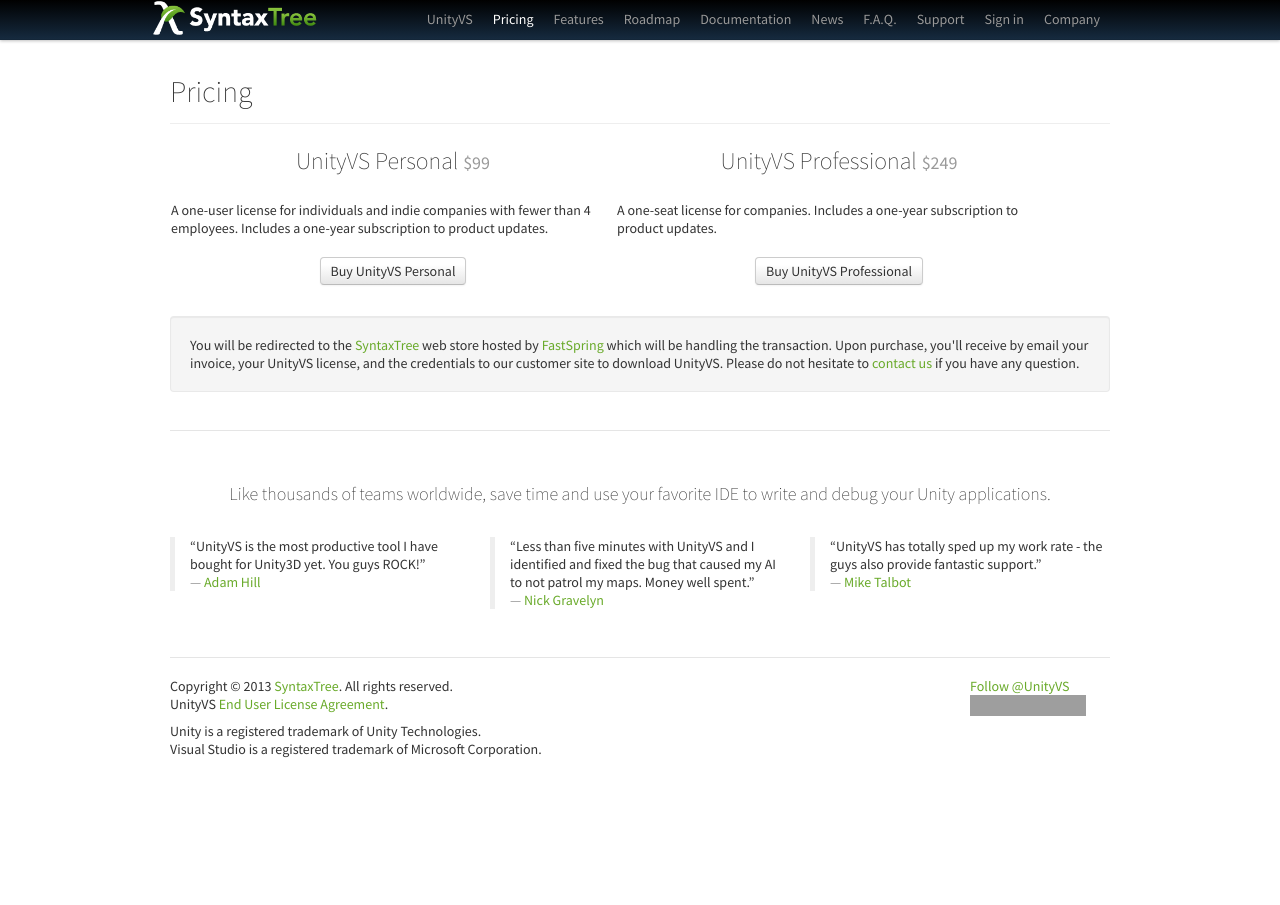
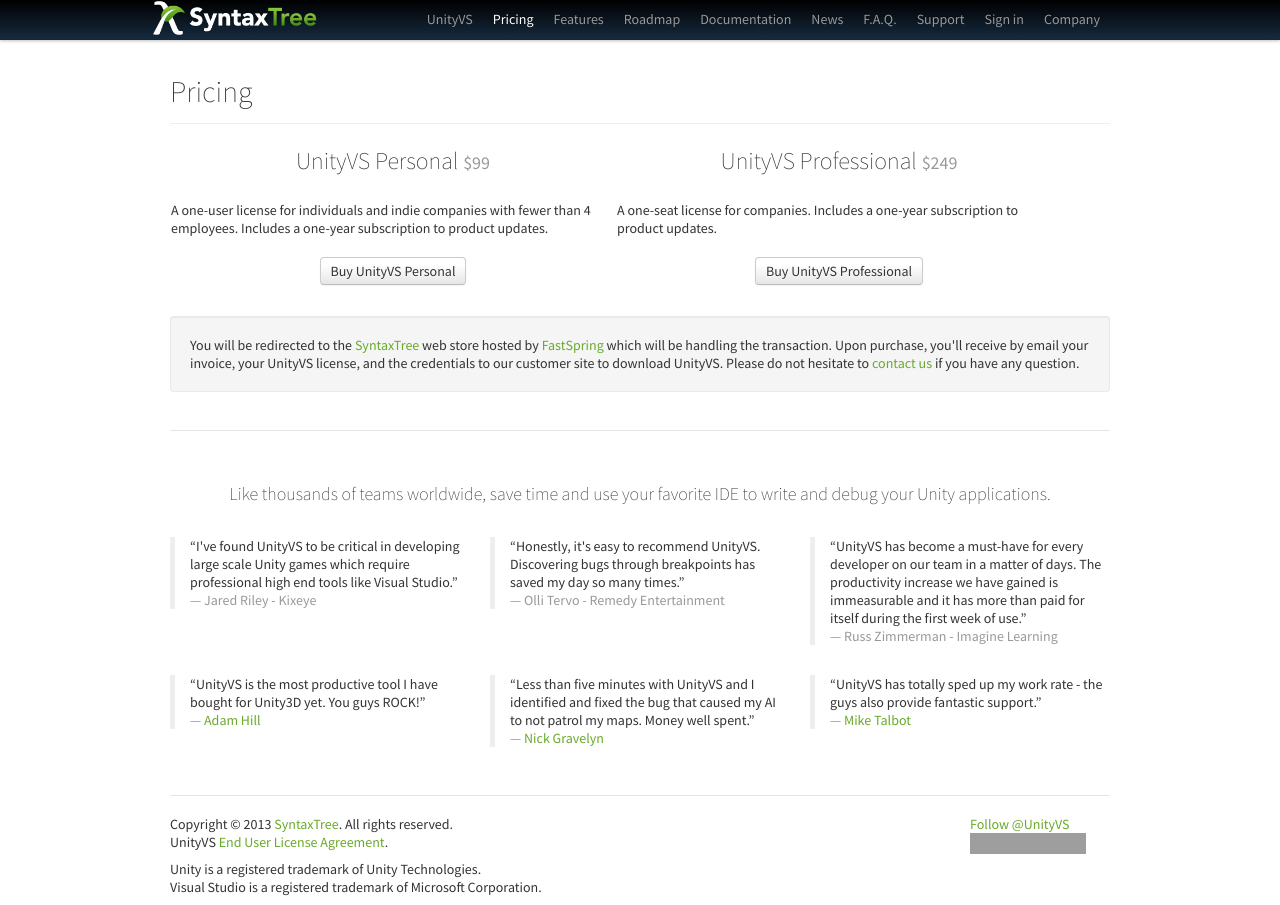
Before and after one commit to syntaxtree/unityvs.com, a Jekyll site: the page built from pricing/index.html, in a window 1280 px wide. Built offline with Jekyll 4.4.1, drawn with Linux system fonts in a browser that asks for light colours; comment, search, counter and statistics services are not loaded; grey boxes are pictures that could not be loaded.

Commit message:
new batch of quotes

```diff
--- a/pricing/index.html
+++ b/pricing/index.html
@@ -50,6 +50,27 @@
 
   <div class="row content-row">
     <div class="span4">
+       <blockquote>
+        &ldquo;I've found UnityVS to be critical in developing large scale Unity games which require professional high end tools like Visual Studio.&rdquo;
+        <small>Jared Riley - Kixeye</small>
+      </blockquote>
+    </div>
+    <div class="span4">
+      <blockquote>
+        &ldquo;Honestly, it's easy to recommend UnityVS. Discovering bugs through breakpoints has saved my day so many times.&rdquo;
+        <small>Olli Tervo - Remedy Entertainment</small>
+      </blockquote>
+    </div>
+    <div class="span4">
+      <blockquote>
+        &ldquo;UnityVS has become a must-have for every developer on our team in a matter of days. The productivity increase we have gained is immeasurable and it has more than paid for itself during the first week of use.&rdquo;
+        <small>Russ Zimmerman - Imagine Learning</small>
+      </blockquote>
+    </div>
+  </div>
+
+  <div class="row content-row">
+    <div class="span4">
       <blockquote>
         &ldquo;UnityVS is the most productive tool I have bought for Unity3D yet. You guys ROCK!&rdquo;
         <small><a href="https://twitter.com/adamhill/status/242145895007797248" target="_blank">Adam Hill</a></small>
```
Also changed, not shown: logo/imagine-learning.jpg (deleted).
